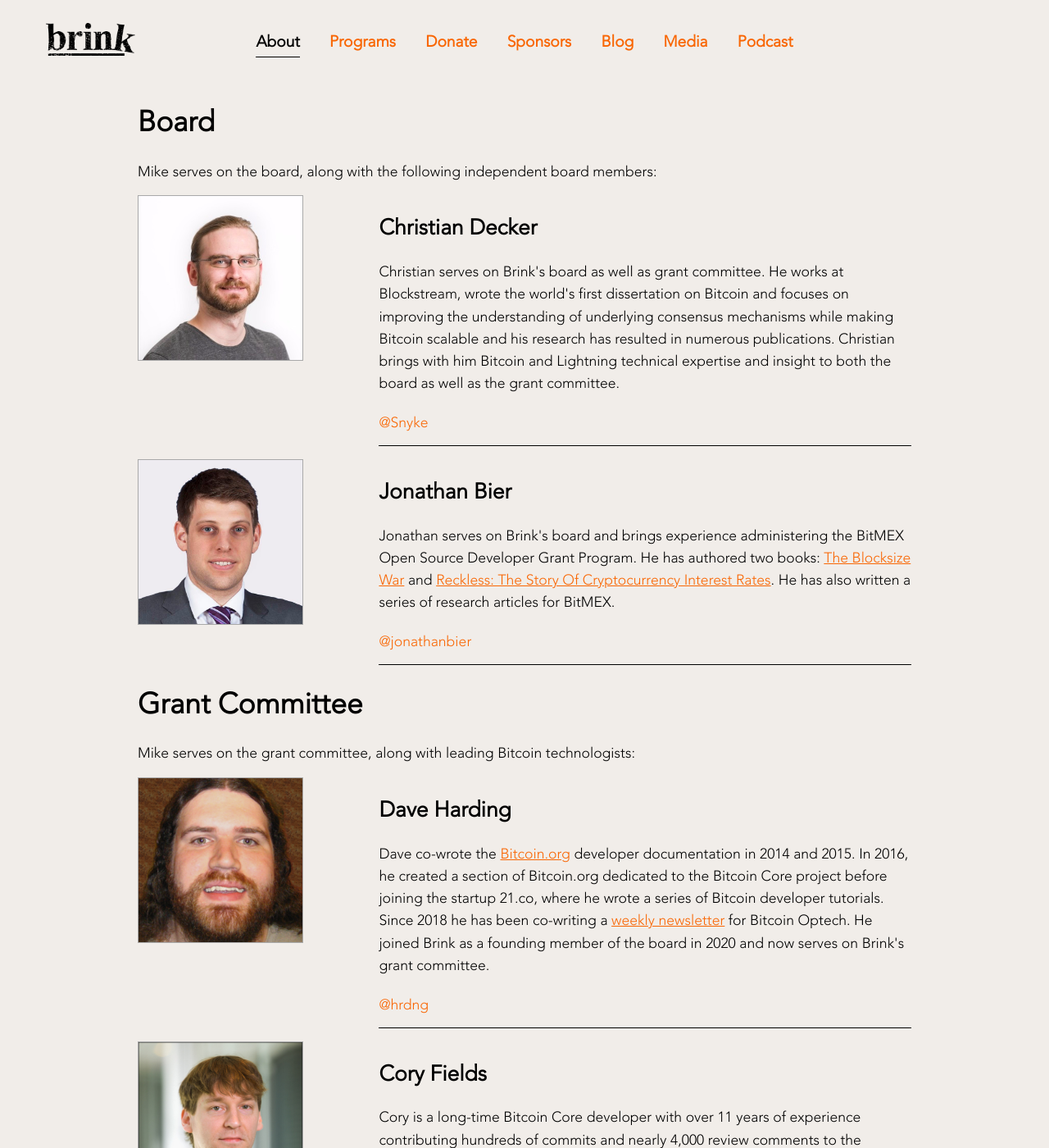
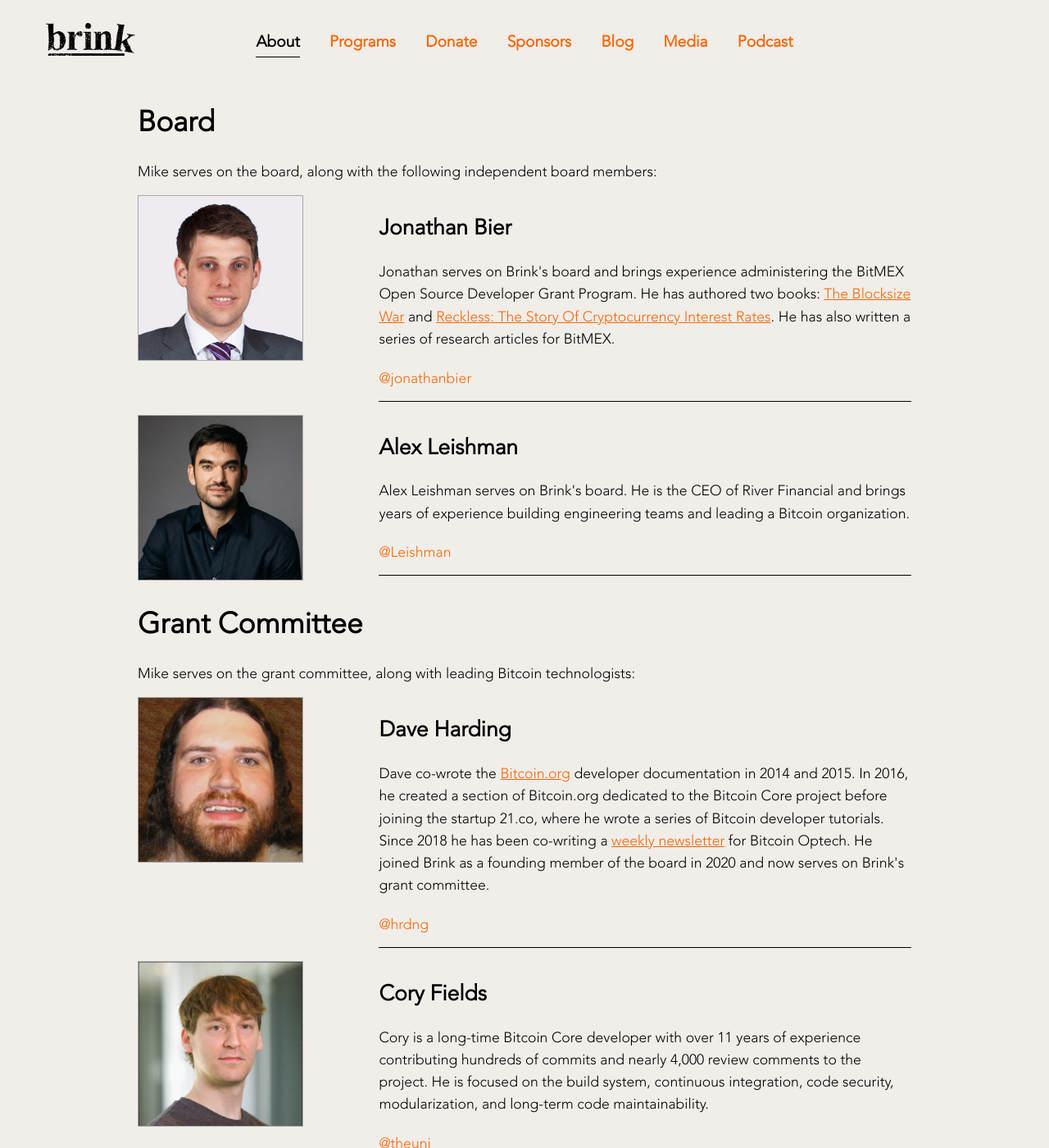
Before and after one commit to bitcoinbrink/website, a Jekyll site: the page built from index.md, in a window 1280 px wide and 1400 px high, scrolled down 1305 px. Shown: the whole window at 82% size. Built offline with Jekyll 4.4.1, drawn with Linux system fonts in a browser that asks for light colours; some of the changed text lies outside the part shown.

Commit message:
Board: add Leishman

```diff
--- a/_data/team.yml
+++ b/_data/team.yml
@@ -31,19 +31,6 @@
 
 board:
 
-- name: Christian Decker
-  description: >-
-    Christian serves on Brink's board as well as grant committee. He works at
-    Blockstream, wrote the world's first dissertation on Bitcoin and focuses on
-    improving the understanding of underlying consensus
-    mechanisms while making Bitcoin scalable and his research has resulted in
-    numerous publications. Christian brings with him Bitcoin and Lightning technical expertise and
-    insight to both the board as well as the grant committee.
-  social: "@Snyke"
-  link: https://twitter.com/Snyke
-  image: assets/images/christian-decker.png
-  alt: Picture of Christian Decker
-
 - name: Jonathan Bier
   description: >-
     Jonathan serves on Brink's board and brings experience administering the
@@ -54,6 +41,15 @@
   link: https://twitter.com/jonathanbier
   image: assets/images/jonathan-bier.png
   alt: Picture of Jonathan Bier
+
+- name: Alex Leishman
+  description: >-
+    Alex Leishman serves on Brink's board. He is the CEO of River Financial and
+    brings years of experience building engineering teams and leading a Bitcoin organization.
+  social: "@Leishman"
+  link: https://twitter.com/Leishman
+  image: assets/images/alex-leishman.jpg
+  alt: Picture of Alex Leishman
 
 fellows:
 
@@ -198,19 +194,6 @@
   link: https://github.com/theuni
   image: assets/images/cory-fields.jpg
   alt: Picture of Cory Fields
-
-- name: Christian Decker
-  description: >-
-    Christian serves on Brink's board as well as grant committee. He works at
-    Blockstream, wrote the world's first dissertation on Bitcoin and focuses on
-    improving the understanding of underlying consensus
-    mechanisms while making Bitcoin scalable and his research has resulted in
-    numerous publications. Christian brings with him Bitcoin and Lightning technical expertise and
-    insight to both the board as well as the grant committee.
-  social: "@Snyke"
-  link: https://twitter.com/Snyke
-  image: assets/images/christian-decker.png
-  alt: Picture of Christian Decker
 
 - name: Gloria Zhao
   description: >-
@@ -382,3 +365,16 @@
     with the Lightning community. This level of support has made my experience
     with Brink truly exceptional and has been instrumental in my progress as a
     developer."
+
+- name: Christian Decker
+  description: >-
+    Christian served on Brink's board as well as grant committee. He works at
+    Blockstream, wrote the world's first dissertation on Bitcoin and focuses on
+    improving the understanding of underlying consensus
+    mechanisms while making Bitcoin scalable and his research has resulted in
+    numerous publications. Christian brought with him Bitcoin and Lightning technical expertise and
+    insight to both the board as well as the grant committee.
+  social: "@Snyke"
+  link: https://twitter.com/Snyke
+  image: assets/images/christian-decker.png
+  alt: Picture of Christian Decker
```
Also changed, not shown: _posts/2024-07-05-alex-leishman.md (added, +50 -0 lines), assets/images/alex-leishman.jpg (added).
